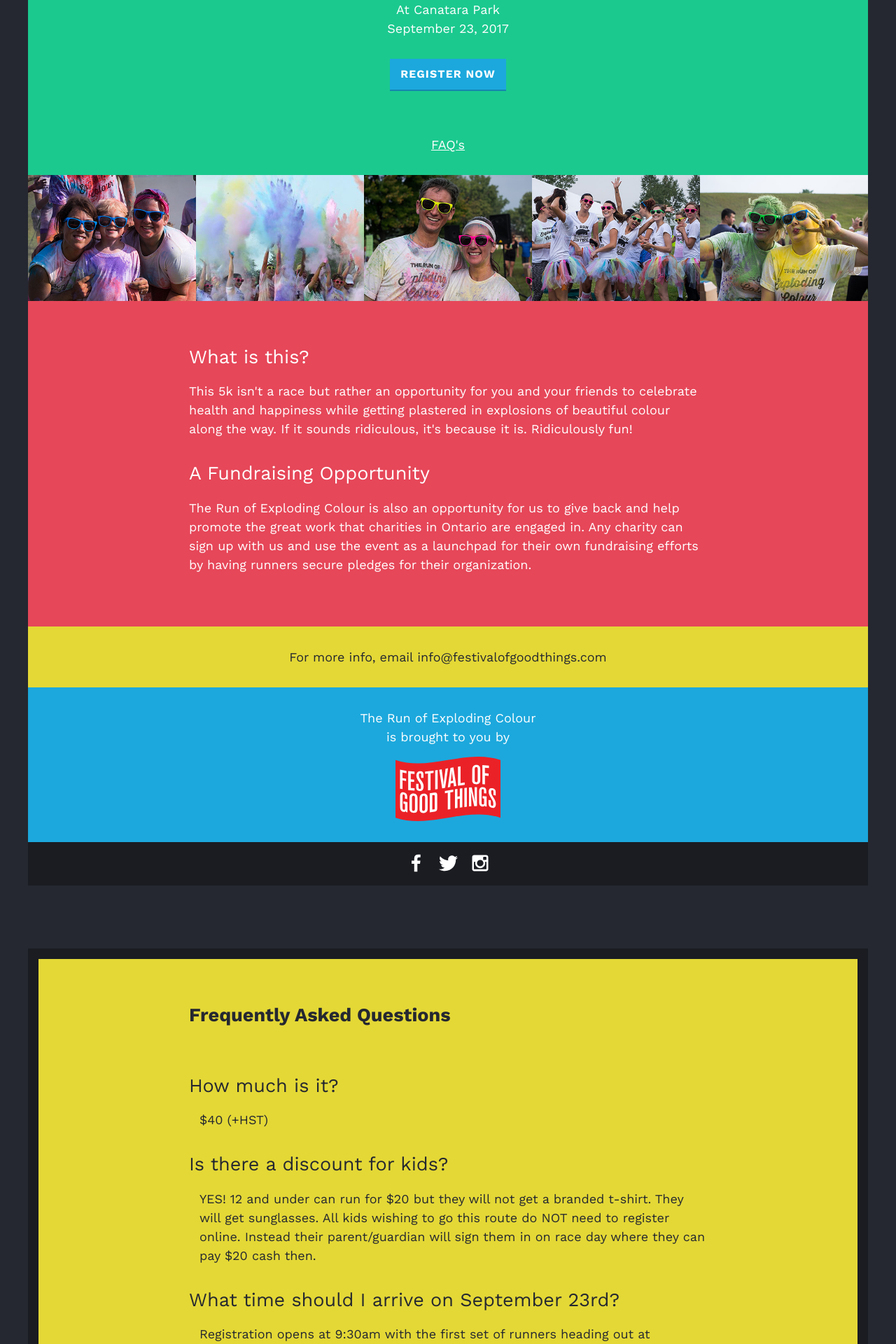
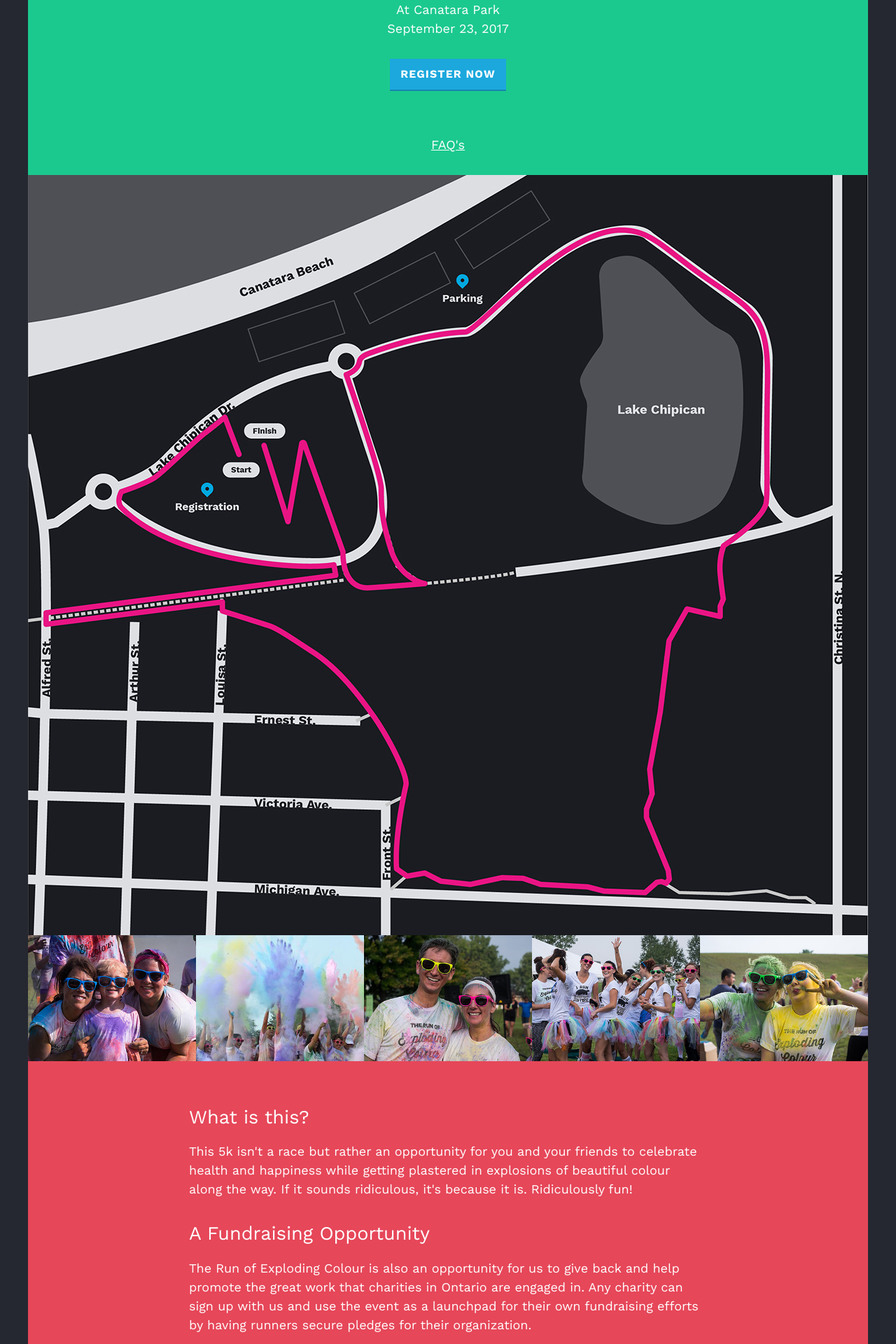
Before and after one commit to storyboardinc/exploding-colour, a Jekyll site: the page built from index.html, in a window 1280 px wide. Shown: the part 867-2787 px from the top of the page at 70% size. Built offline with Jekyll 4.4.1, drawn with Linux system fonts in a browser that asks for light colours.

Commit message:
add run map

```diff
--- a/_layouts/default.html
+++ b/_layouts/default.html
@@ -24,6 +24,7 @@
       </div>
 
       <div class="home-page-content">
+        <img src="{{ site.baseurl }}/img/trec-sarnia-map-2017.jpg" alt="Run Map">
 
         <div class="img-row clearfix">
           <img src="{{ site.baseurl }}/img/kid.jpg">
```
Also changed, not shown: img/trec-sarnia-map-2017.jpg (added).
